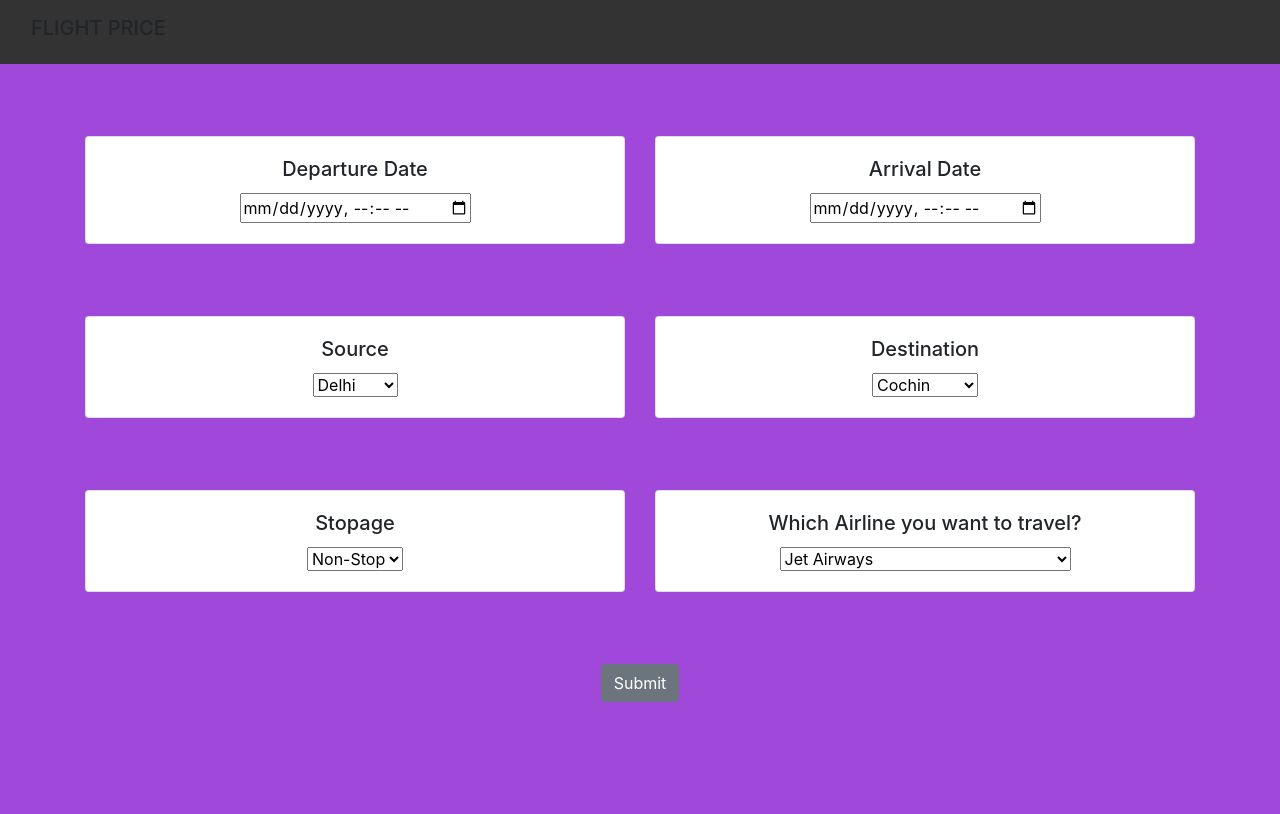
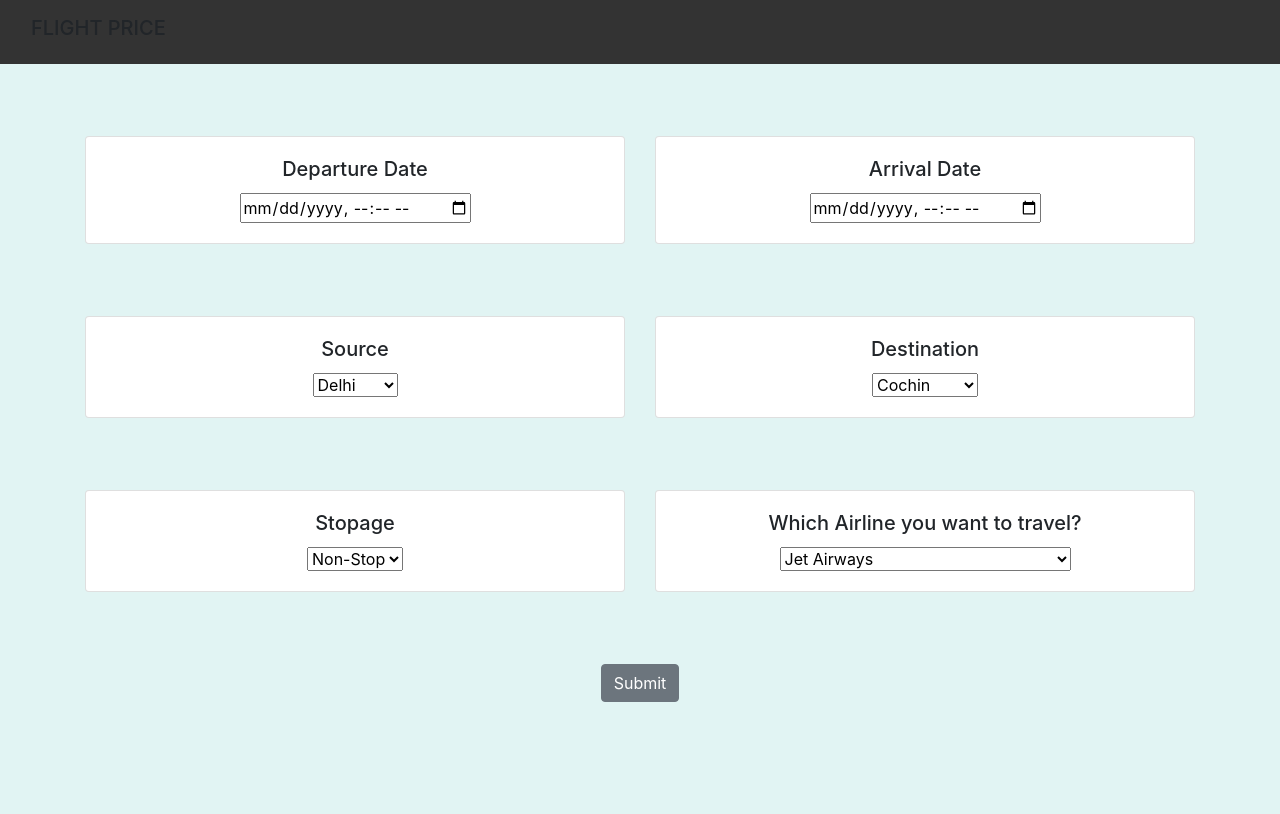
Before and after one commit to IshitvaAwasthi/Flight_prediction_naive_bayes, a Flask app: page / in a window 1280 px wide. Run offline with Flask 2, Linux system fonts and the light colour scheme; parts of the project's set-up code (start-up, migrations or seed data) failed here and were passed over; some libraries are stand-ins or nearby versions.

Commit message:
Update styles.css

```diff
--- a/static/css/styles.css
+++ b/static/css/styles.css
@@ -1,5 +1,5 @@
 body {
-    background-color: #9f48d9;
+    background-color: #e1f4f3;
     text-align: center;
 }
 
@@ -8,7 +8,7 @@
 }
 
 a {
-    color: #9f48d9;
+    color: #f1f9f9;
 }
 
 a:hover {
```
